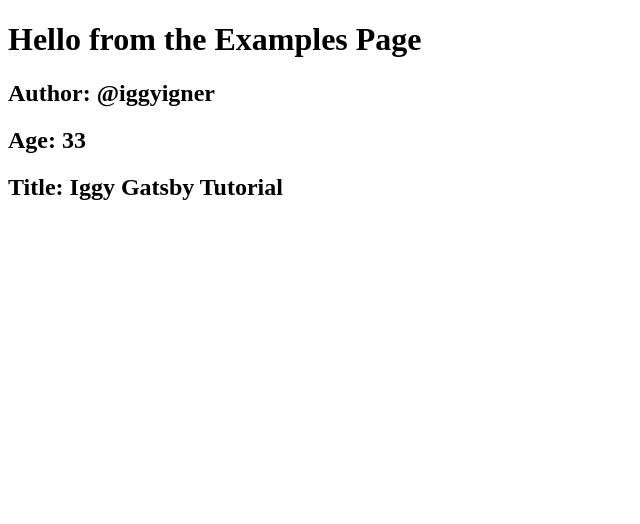
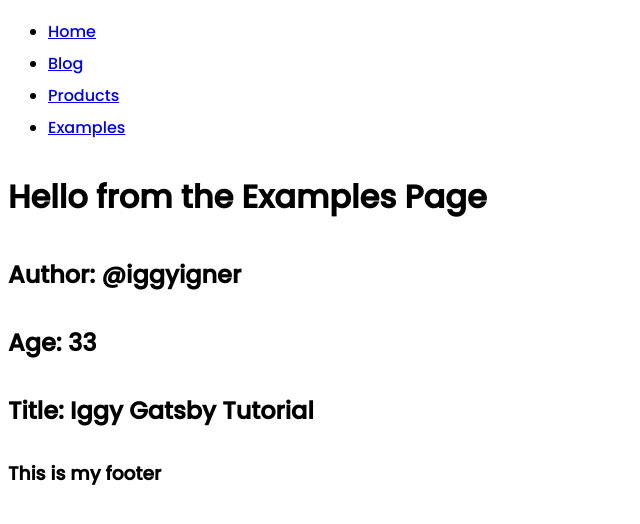
Before and after one commit to iggyigner/gatsby-tutorial, a Gatsby site: page /examples in a window 1280 px wide. Shown: the whole page, without its empty margins (0-640 px from the left). Built offline with nearby package versions, Linux system fonts and the light colour scheme; Gatsby itself is replaced by a stand-in of ours.

Commit message:
Add Navbar/Layout to examples page, add a field alias for siteMetadata, thru 30

```diff
--- a/src/examples/Header.js
+++ b/src/examples/Header.js
@@ -7,10 +7,12 @@ import React from "react"
 // 2) must be used INSIDE the function, otherwise will get an error
 import { useStaticQuery, graphql } from "gatsby"
 
+// you can add an alias to any field by simply typing the alias name followed by a colon in front of the field
+// be sure to update your destructuring obj / view template with this new alias (can no longer use the original)
 const getData = graphql`
   {
     site {
-      siteMetadata {
+      info: siteMetadata {
         author
         data
         description
@@ -32,9 +34,10 @@ const ComponentName = () => {
   // const data = useStaticQuery(getData)
   // OR
   // use destructuring (unpack the properties to variables so you don't need to drill down so deeply)
+  // what variables you type in your destructuring obj must have the same names as the object properties you're unpacking
   const {
     site: {
-      siteMetadata: {
+      info: {
         author,
         title,
         person: { age },
--- a/src/pages/examples.js
+++ b/src/pages/examples.js
@@ -1,13 +1,14 @@
 import React from "react"
+import Layout from "../components/Layout"
 // Because Header is a default export, you can import/name the component whatever you want
 import Header from "../examples/Header"
 
 const examples = () => {
   return (
-    <div>
+    <Layout>
       <h1>Hello from the Examples Page</h1>
       <Header />
-    </div>
+    </Layout>
   )
 }
 
```
